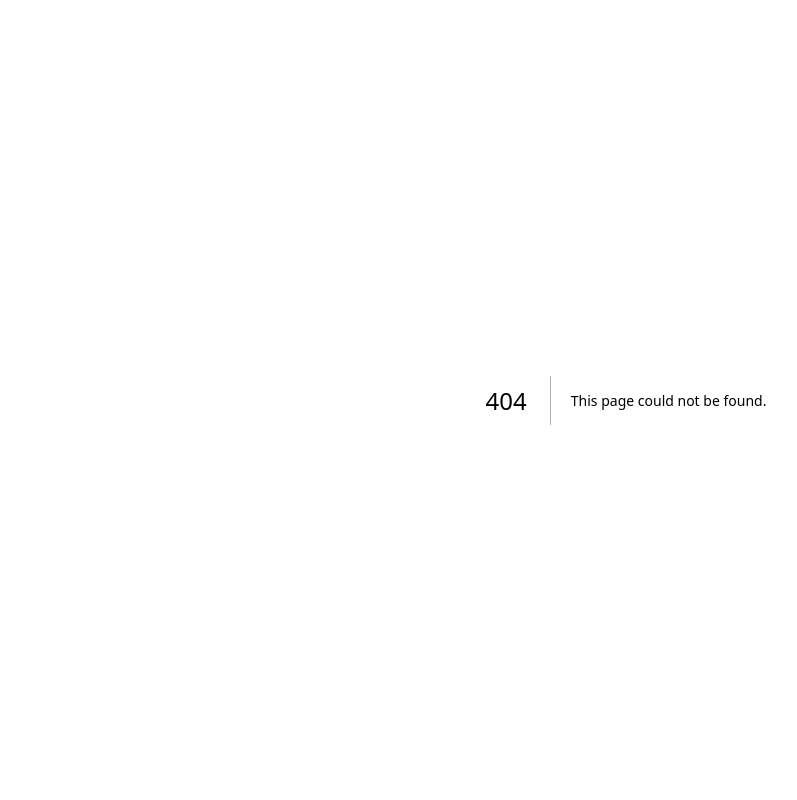
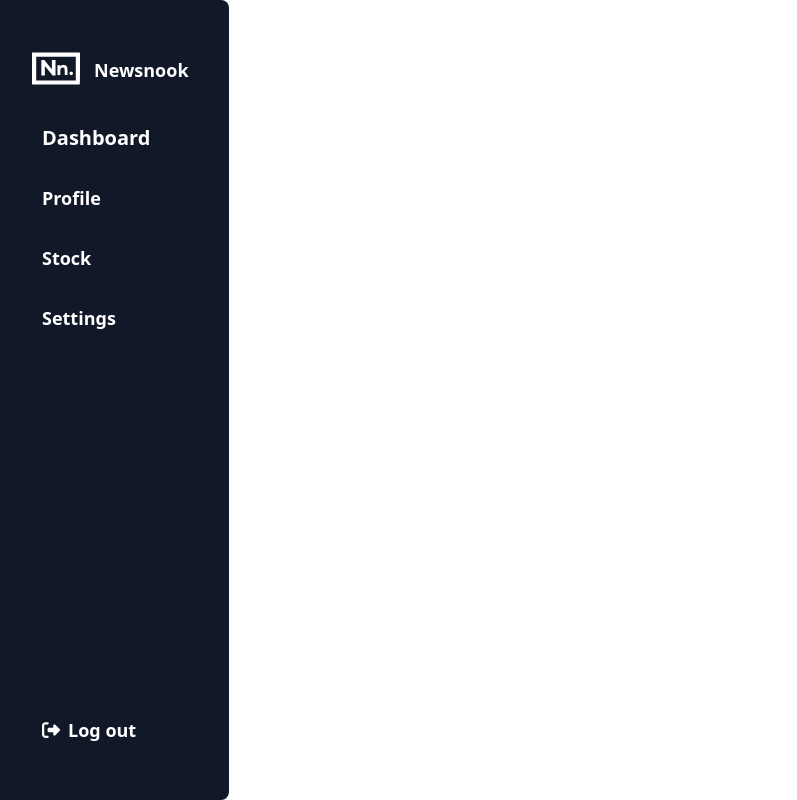
Before and after one commit to ZwingliCaleb/newsnook, a Next.js app: page /settingspage in a window 1280 px wide. Before the commit this address had no page. Shown: the whole page, without its empty margins (14-811 px from the left). Built offline with nearby package versions, Linux system fonts and the light colour scheme.

Commit message:
Set up my settings page

```diff
--- a/components/Sidebar.tsx
+++ b/components/Sidebar.tsx
@@ -36,7 +36,7 @@ const Sidebar = () => {
             <Link href="/stockmanager" className="block py-2 px-4 rounded hover:bg-gray-700">Stock</Link>
           </li>
           <li>
-            <Link href="/settings" className="block py-2 px-4 rounded hover:bg-gray-700">Settings</Link>
+            <Link href="/settingspage" className="block py-2 px-4 rounded hover:bg-gray-700">Settings</Link>
           </li>
         </ul>
       </div>
--- a/pages/settings.tsx
+++ /dev/null
@@ -1,12 +0,0 @@
-import React from 'react'
-
-const settings = () => {
-  return (
-    <div>
-      <h1 className="text-2xl"> Relax. We are working on this, coming to you soon</h1>
-      <p className="italic">ERROR: 400 <span className="font-semibold">page not found</span></p>
-    </div>
-  )
-}
-
-export default settings
--- /dev/null
+++ b/pages/settingspage.tsx
@@ -0,0 +1,14 @@
+import Sidebar from '@/components/Sidebar'
+import React from 'react'
+
+const SettingsPage: React.FC = () => {
+  return (
+    <div className="flex h-screen">
+      {/* Sidebar */}
+      <Sidebar />
+      {/* Main Content */}
+    </div>
+  )
+}
+
+export default SettingsPage
```
